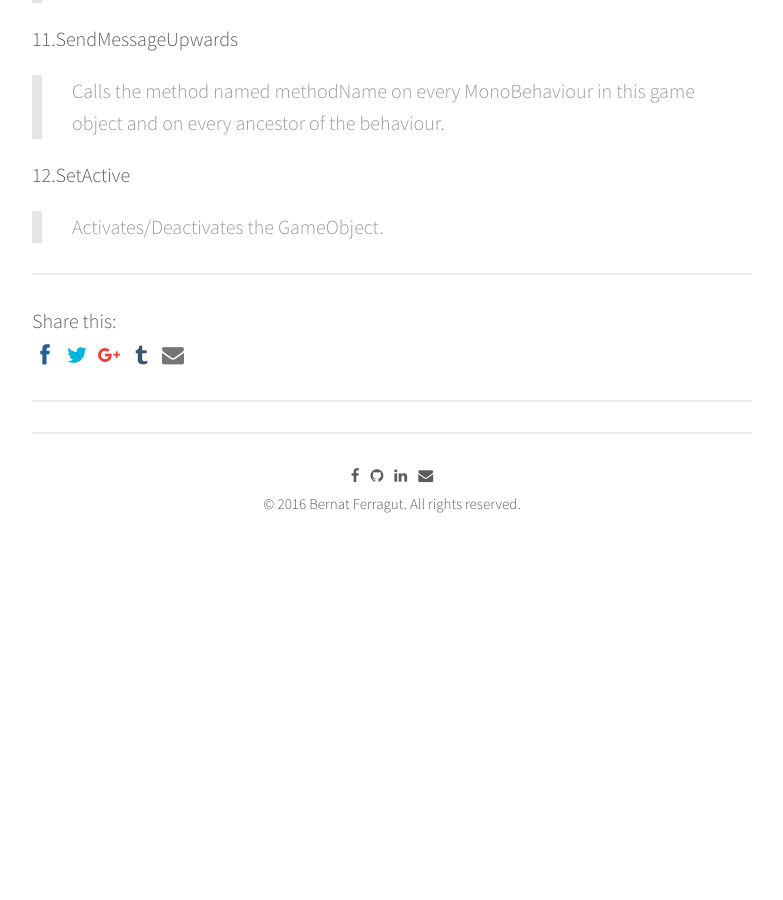
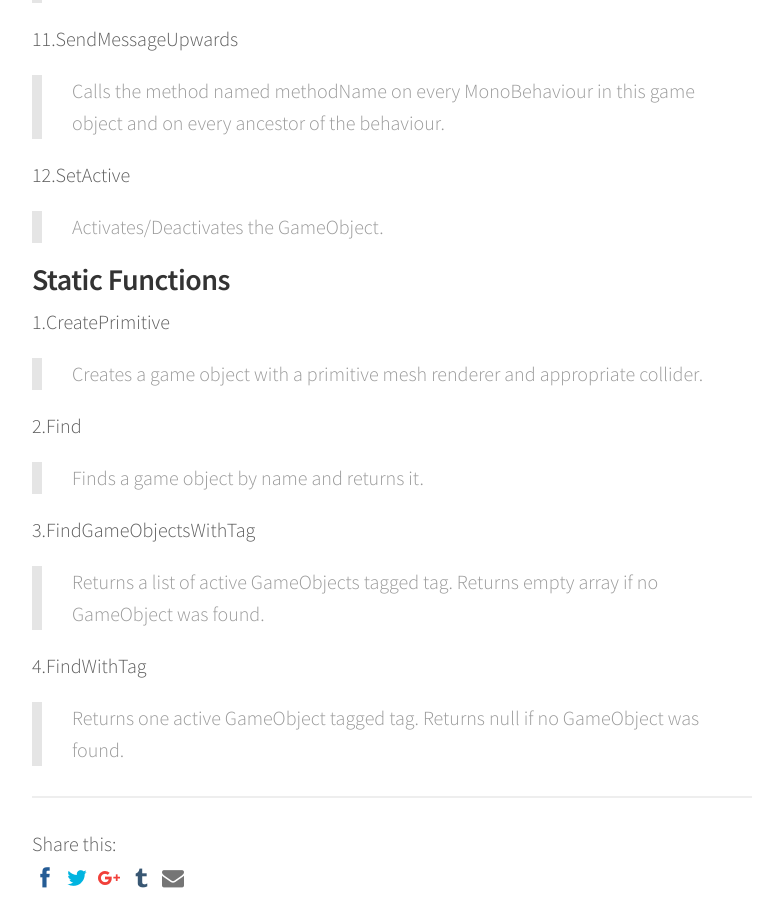
Before and after one commit to bernatferragut/FutureWeb-blog, a Jekyll site: the page built from _posts/09-12-16-VR - Unity Most Important Classes-2.md, in a window 1280 px wide and 900 px high, scrolled down 2596 px. Shown: the whole window, without its empty margins (248-1031 px from the left). Built offline with Jekyll 4.4.1, drawn with Linux system fonts in a browser that asks for light colours; nearby versions of some CDN libraries; comment, search, counter and statistics services are not loaded; before the commit the page ends 3212 px from its top, so only the background shows below that.

Commit message:
Update 09-12-16-VR - Unity Most Important Classes-2.md
Transform StaticFunctions

```diff
--- a/_posts/09-12-16-VR - Unity Most Important Classes-2.md
+++ b/_posts/09-12-16-VR - Unity Most Important Classes-2.md
@@ -15,6 +15,7 @@ share: true
 GameObjects are the fundamental objects in Unity that represent characters,
 props and scenery. They do not accomplish much in themselves but they act as
 containers for Components, which implement the real functionality.
+
 
 ### Variables
 
@@ -46,11 +47,13 @@ containers for Components, which implement the real functionality.
 
 > The Transform attached to this GameObject. (null if there is none attached).
 
+
 ### Constructors
 
 1.GameObject
 
 > Creates a new game object, named name.
+
 
 ### Public Functions
 
@@ -101,3 +104,22 @@ containers for Components, which implement the real functionality.
 12.SetActive
 
 > Activates/Deactivates the GameObject.
+
+
+### Static Functions
+
+1.CreatePrimitive
+
+> Creates a game object with a primitive mesh renderer and appropriate collider.
+
+2.Find
+
+> Finds a game object by name and returns it.
+
+3.FindGameObjectsWithTag
+
+> Returns a list of active GameObjects tagged tag. Returns empty array if no GameObject was found.
+
+4.FindWithTag
+
+> Returns one active GameObject tagged tag. Returns null if no GameObject was found.
```
